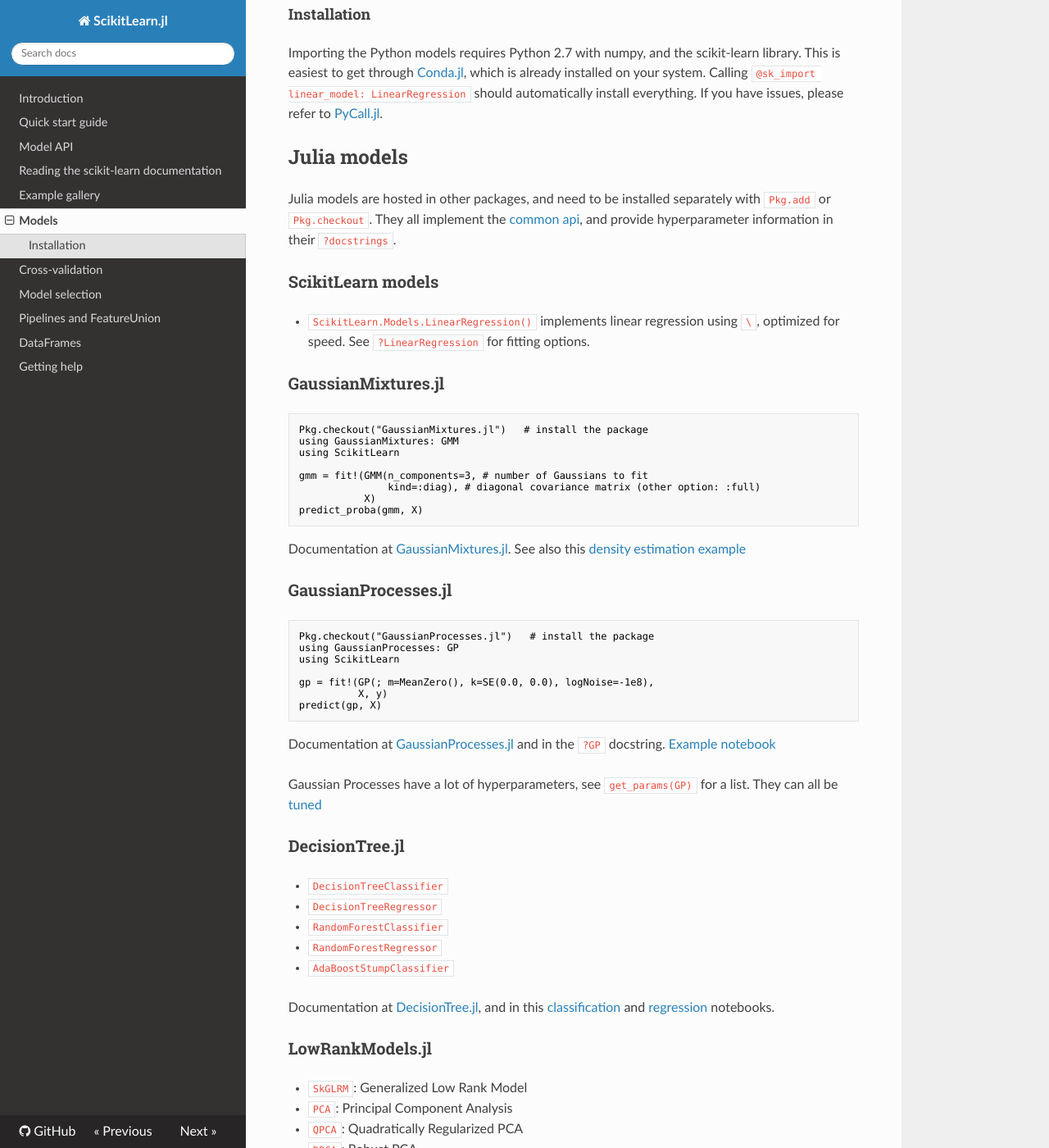
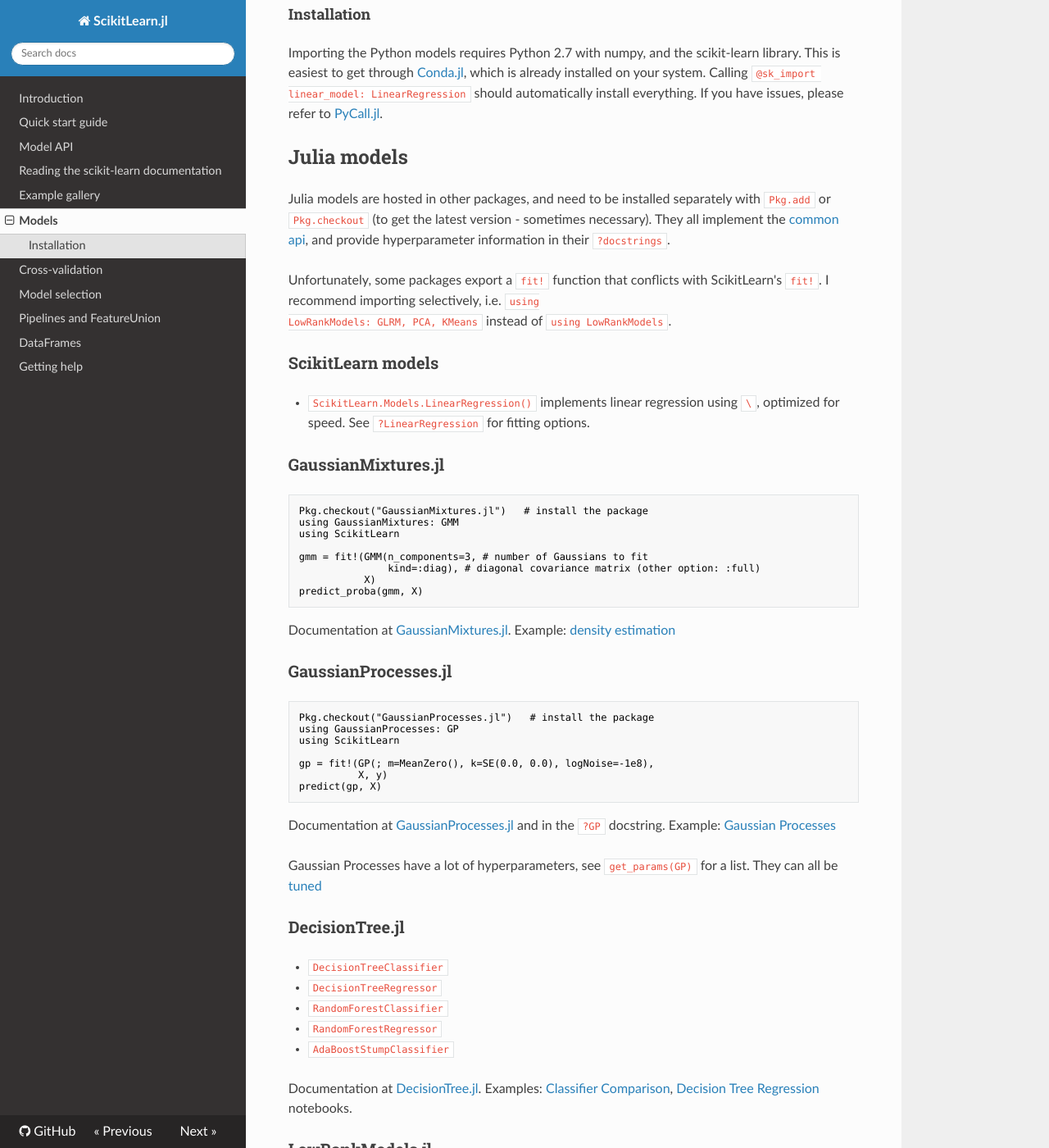
Before and after one commit to cstjean/ScikitLearn.jl, an MkDocs documentation site: the page built from docs/models.md, in a window 1280 px wide and 1400 px high, scrolled down 553 px. Shown: the whole window at 82% size. Built offline with MkDocs 1.6.1, drawn with Linux system fonts in a browser that asks for light colours; nearby versions of some CDN libraries; old or Windows-style settings are respelled for this version of MkDocs; some of the changed text lies outside the part shown.

Commit message:
Improved models.md

````diff
--- a/docs/models.md
+++ b/docs/models.md
@@ -34,8 +34,13 @@
 ------
 
 Julia models are hosted in other packages, and need to be installed separately
-with `Pkg.add` or `Pkg.checkout`. They all implement the [common api](api.md),
-and provide hyperparameter information in their `?docstrings`.
+with `Pkg.add` or `Pkg.checkout` (to get the latest version - sometimes
+necessary). They all implement the [common api](api.md), and provide
+hyperparameter information in their `?docstrings`.
+
+Unfortunately, some packages export a `fit!` function that conflicts with
+ScikitLearn's `fit!`. I recommend importing selectively, i.e. `using
+LowRankModels: GLRM, PCA, KMeans` instead of `using LowRankModels`.
 
 ### ScikitLearn models
 
@@ -55,7 +60,7 @@
 predict_proba(gmm, X)
 ```
 
-Documentation at [GaussianMixtures.jl](https://github.com/davidavdav/GaussianMixtures.jl). See also this [density estimation example](https://github.com/cstjean/ScikitLearn.jl/blob/master/examples/Density_Estimation_Julia.ipynb)
+Documentation at [GaussianMixtures.jl](https://github.com/davidavdav/GaussianMixtures.jl). Example: [density estimation](https://github.com/cstjean/ScikitLearn.jl/blob/master/examples/Density_Estimation_Julia.ipynb)
 
 ### GaussianProcesses.jl
 
@@ -69,7 +74,7 @@
 predict(gp, X)
 ```
 
-Documentation at [GaussianProcesses.jl](https://github.com/STOR-i/GaussianProcesses.jl) and in the `?GP` docstring. [Example notebook](https://github.com/cstjean/ScikitLearn.jl/blob/master/examples/Gaussian_Processes_Julia.ipynb)
+Documentation at [GaussianProcesses.jl](https://github.com/STOR-i/GaussianProcesses.jl) and in the `?GP` docstring. Example: [Gaussian Processes](https://github.com/cstjean/ScikitLearn.jl/blob/master/examples/Gaussian_Processes_Julia.ipynb)
 
 Gaussian Processes have a lot of hyperparameters, see `get_params(GP)`
 for a list. They can all be [tuned](model_selection.md)
@@ -82,7 +87,7 @@
 - `RandomForestRegressor`
 - `AdaBoostStumpClassifier`
 
-Documentation at [DecisionTree.jl](https://github.com/bensadeghi/DecisionTree.jl#scikitlearnjl), and in this [classification](https://github.com/cstjean/ScikitLearn.jl/blob/master/examples/Classifier_Comparison_Julia.ipynb) and [regression](https://github.com/cstjean/ScikitLearn.jl/blob/master/examples/Decision_Tree_Regression_Julia.ipynb) notebooks.
+Documentation at [DecisionTree.jl](https://github.com/bensadeghi/DecisionTree.jl#scikitlearnjl). Examples: [Classifier Comparison](https://github.com/cstjean/ScikitLearn.jl/blob/master/examples/Classifier_Comparison_Julia.ipynb), [Decision Tree Regression](https://github.com/cstjean/ScikitLearn.jl/blob/master/examples/Decision_Tree_Regression_Julia.ipynb) notebooks.
 
 ### LowRankModels.jl
 
@@ -95,7 +100,7 @@
 
 Please note that these algorithms are all special cases of the Generalized Low Rank Model algorithm, whose main goal is to provide flexible loss and regularization for heterogeneous data. Specialized algorithms will achieve faster convergence in general.
 
-Documentation at [LowRankModels.jl](https://github.com/madeleineudell/LowRankModels.jl#scikitlearn). K-Means example [here](https://github.com/cstjean/ScikitLearn.jl/blob/master/examples/Plot_Kmeans_Digits_Julia.ipynb).
+Documentation at [LowRankModels.jl](https://github.com/madeleineudell/LowRankModels.jl#scikitlearn). Example: [KMeans Digit Classifier](https://github.com/cstjean/ScikitLearn.jl/blob/master/examples/Plot_Kmeans_Digits_Julia.ipynb).
 
 ### Contributing
 
````
